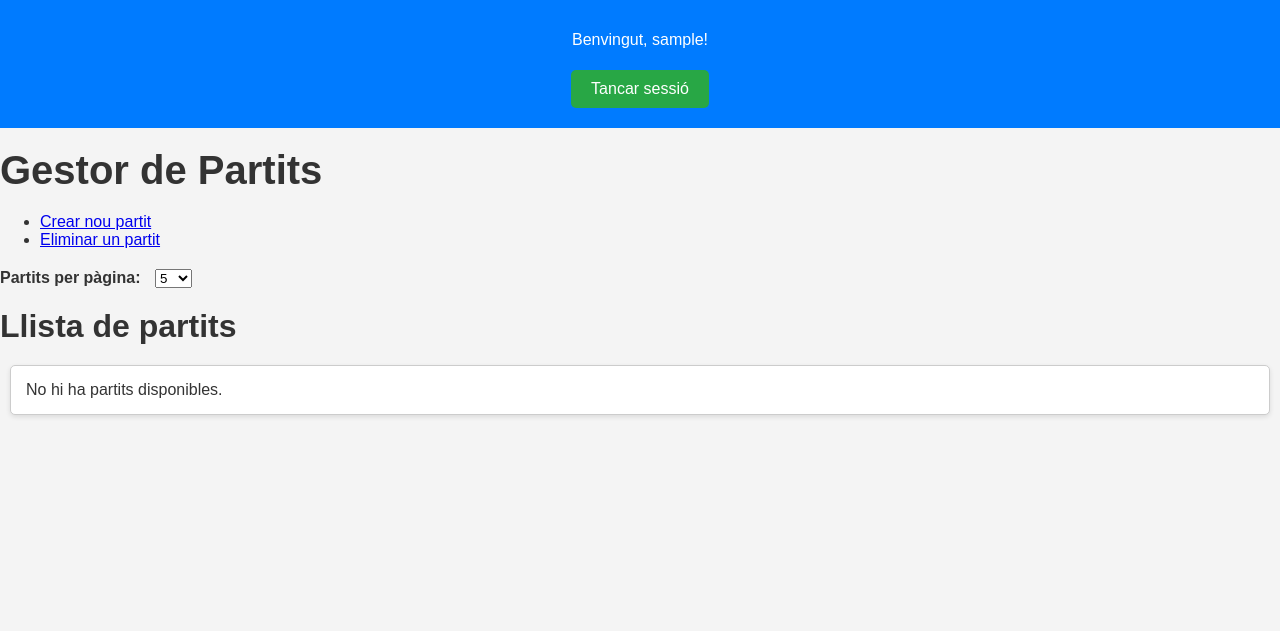
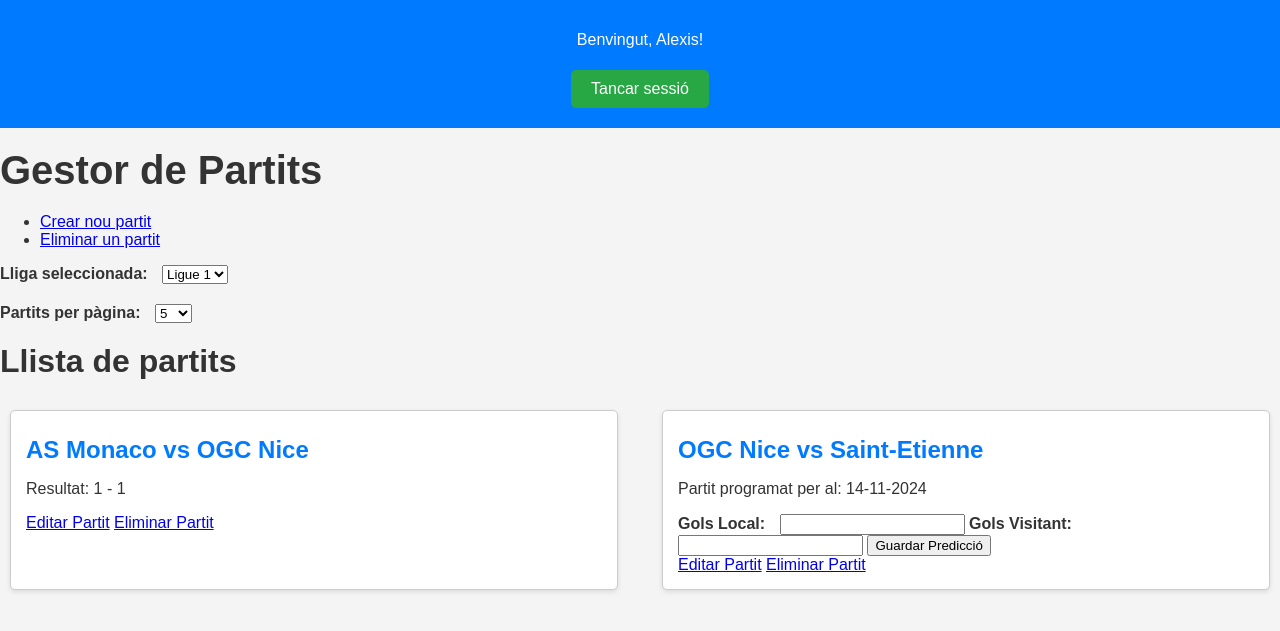
Before and after one commit to Alexismbp/Alexis_Boisset_Pt04, a PHP site: page / in a window 1280 px wide. Shown: the top 631 px of the page. Run offline with PHP 8.4, Linux system fonts and the light colour scheme; the visitor is signed in with stand-in values (Sample User, id 1); data comes from the database, SQL or seed files in the repository.

Commit message:
Time to debug but not now

```diff
--- a/index.php
+++ b/index.php
@@ -6,11 +6,11 @@ require "./model/db_conn.php";
 session_start();
 //DEBUGGING
 require "model/user_model.php";
-/* $conn = connect();
+$conn = connect();
 $_SESSION['loggedin'] = true;
-$_SESSION['username'] = "Xavi";
-$_SESSION['equip'] = "Girona FC";
-$_SESSION['lliga'] = getLeagueName($_SESSION['equip'], $conn); */
+$_SESSION['username'] = "Alexis";
+$_SESSION['equip'] = "OGC Nice";
+$_SESSION['lliga'] = getLeagueName($_SESSION['equip'], $conn);
 
 // Definir el número de partidos por página
 if (isset($_GET['partitsPerPage'])) {
--- a/model/porra.php
+++ b/model/porra.php
@@ -63,8 +63,8 @@ function deletePartit($conn, $partit_id)
 }
 
 // Función para guardar la predicción en la base de datos
-function guardarPrediccio($pdo, $partit_id, $usuari_id, $gols_local, $gols_visitant) {
-    $stmt = $pdo->prepare("INSERT INTO prediccions (partit_id, usuari_id, gols_local, gols_visitant) VALUES (:partit_id, :usuari_id, :gols_local, :gols_visitant)");
+function guardarPrediccio($conn, $partit_id, $usuari_id, $gols_local, $gols_visitant) {
+    $stmt = $conn->prepare("INSERT INTO prediccions (partit_id, usuari_id, gols_local, gols_visitant) VALUES (:partit_id, :usuari_id, :gols_local, :gols_visitant)");
 
     // Vincular parámetros
     $stmt->bindParam(':partit_id', $partit_id);
--- a/model/user_model.php
+++ b/model/user_model.php
@@ -52,7 +52,7 @@ function getUserData($email, $conn)
     // Si el correu electronic existeix, agafa dades de l'usuari que son necessaries pel correcte funcionament de la Web
     if ($dbEmail['correu_electronic'] === $email) {
 
-        $sql = $conn->prepare("SELECT nom_usuari, equip_favorit, contrasenya FROM usuaris WHERE correu_electronic = :email");
+        $sql = $conn->prepare("SELECT id, nom_usuari, equip_favorit, contrasenya FROM usuaris WHERE correu_electronic = :email");
         $sql->bindParam(':email', $email); // Busquem per clau primaria únicament
 
         $sql->execute();
--- a/vista/index.vista.php
+++ b/vista/index.vista.php
@@ -27,6 +27,9 @@
             echo '<div class="message error">' . $error . '</div>'; // Mostra cada error.
         }
         unset($_SESSION['errors']); // Neteja els errors de la sessió.
+    } elseif (isset($_SESSION['success'])) {
+        echo '<div class="message success">' . $_SESSION['success'] . '</div>'; // Missatge d'èxit.
+        unset($_SESSION['success']); // Neteja el missatge de la sessió.
     }
     ?>
     <h1>Gestor de Partits</h1>
@@ -91,16 +94,23 @@
         </select>
     </form>
 
-    <!-- Mostra els partits paginats -->
     <h2>Llista de partits</h2>
     <?php if (count($partits) > 0): ?>
         <div class="partits">
             <?php foreach ($partits as $partit): ?>
                 <div class="partit">
-                    <p><?php echo $partit['equip_local_id']; ?> vs <?php echo $partit['equip_visitant_id']; ?></p>
-                    <p>Data: <?php echo $partit['data']; ?></p>
-                    <?php if (!$partit['jugat']): ?>
-                        <form action="guardar_prediccio.php" method="POST">
+                    <h3><?php echo htmlspecialchars($partit['equip_local']) . " vs " . htmlspecialchars($partit['equip_visitant']); ?></h3>
+
+                    <?php if ($partit['jugat']): ?>
+                        <!-- Si el partit ja s'ha jugat, mostrar el resultat -->
+                        <p>Resultat: <?php echo $partit['gols_local'] . " - " . $partit['gols_visitant']; ?></p>
+                    <?php else: ?>
+                        <!-- Si el partit encara no s'ha jugat, mostrar la data programada -->
+                        <p>Partit programat per al: <?php echo date('d-m-Y', strtotime($partit['data'])); ?></p>
+                    <?php endif; ?>
+
+                    <?php if (!$partit['jugat'] && $_SESSION['loggedin'] == true): ?>
+                        <form action="controlador/guardar_prediccio.php" method="POST">
                             <input type="hidden" name="partit_id" value="<?php echo $partit['id']; ?>">
                             <label for="gols_local">Gols Local:</label>
                             <input type="number" name="gols_local" min="0" required>
@@ -109,13 +119,17 @@
                             <button type="submit">Guardar Predicció</button>
                         </form>
                     <?php endif; ?>
-                    <!-- Aquí van los botones de editar y eliminar -->
-                    <a href="editar.php?id=<?php echo $partit['id']; ?>">Editar</a>
-                    <a href="eliminar.php?id=<?php echo $partit['id']; ?>">Eliminar</a>
+
+                    <?php if ($_SESSION['loggedin']): ?>
+                        <a href="controlador/save_partit.php?id=<?php echo $partit['id'] ?>">Editar Partit</a>
+                        <a href="controlador/delete.php?id=<?php echo $partit['id'] ?>">Eliminar Partit</a>
+                    <?php endif; ?>
                 </div>
             <?php endforeach; ?>
+        </div>
 
         </div>
+
 
         <!-- Navegació de paginació -->
         <div class="pagination">
```
Also changed, not shown: controlador/guardar_prediccio.php (+12 -8 lines), controlador/login.controller.php (+2 -9 lines).
